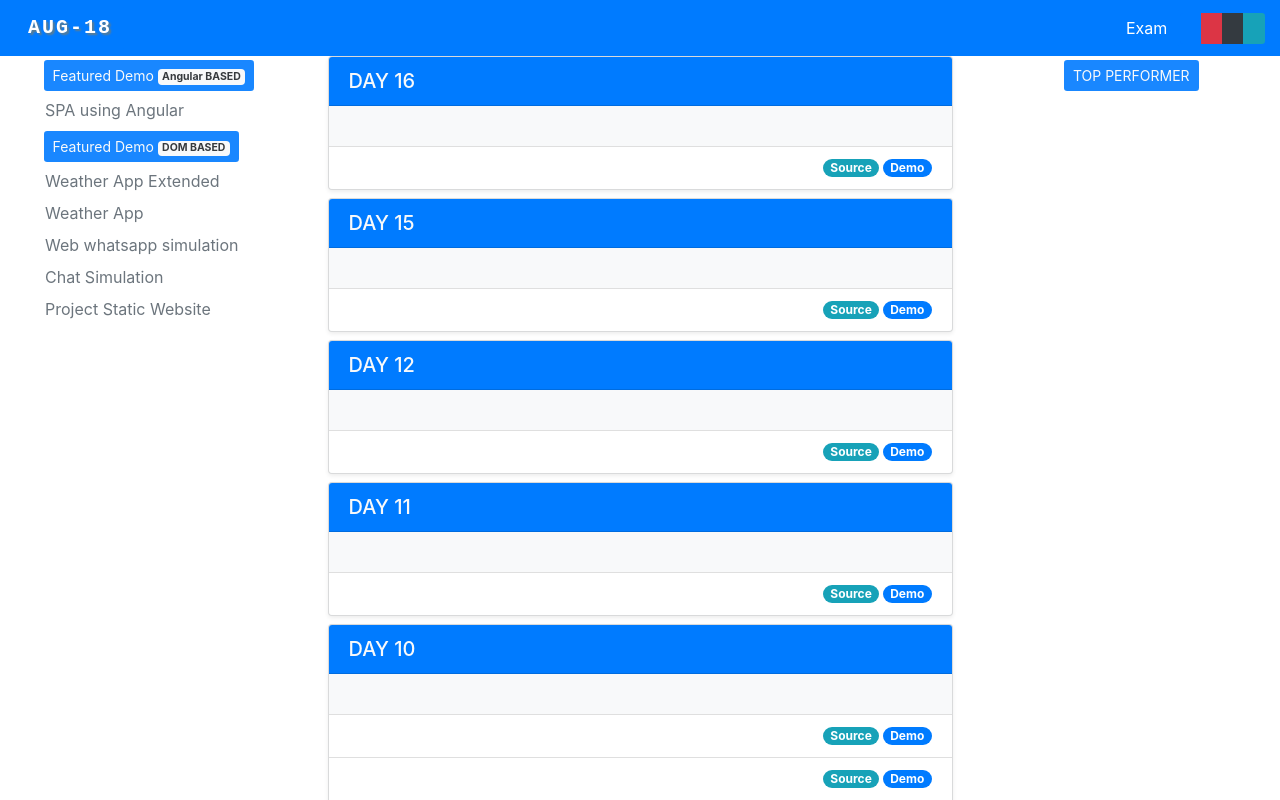
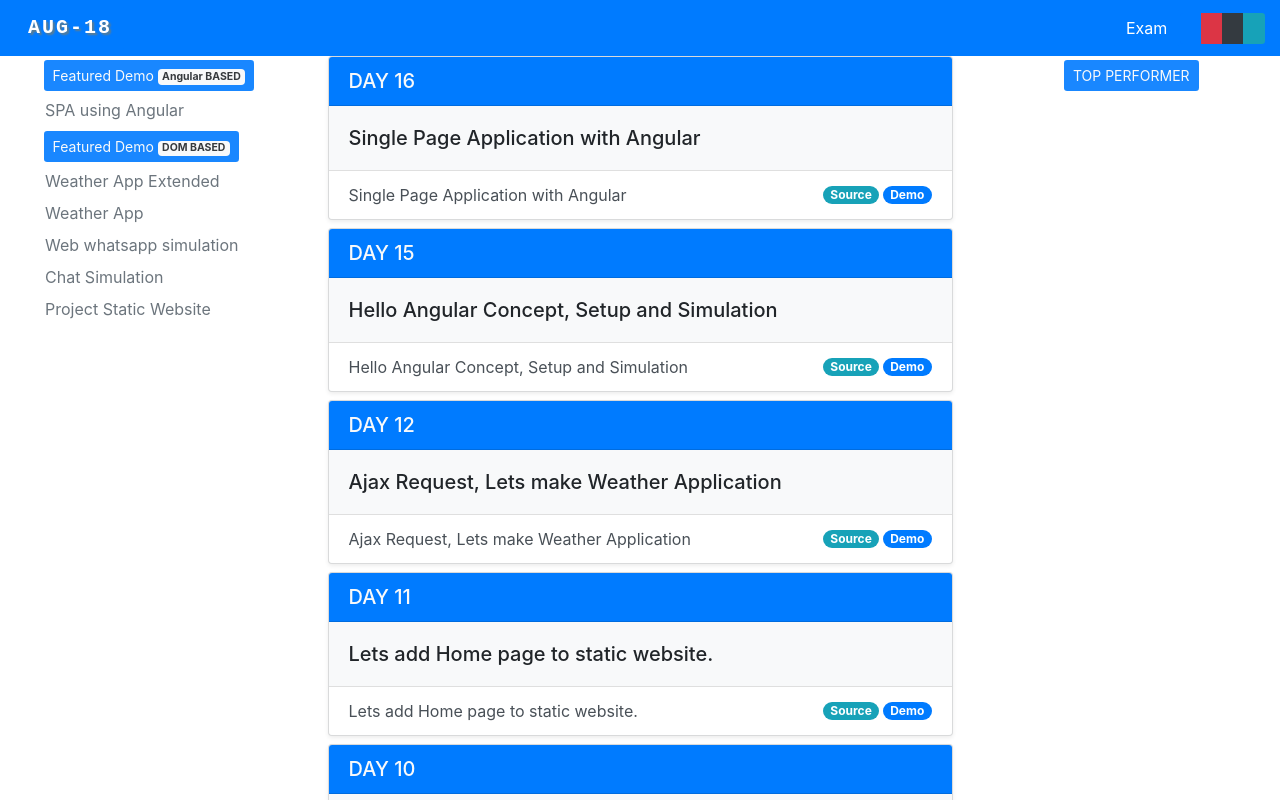
Before and after one commit to koderoom/aug-18, an Angular app: page / in a window 1280 px wide. Shown: the top 800 px of the page. Built offline with nearby package versions, Linux system fonts and the light colour scheme.

Commit message:
home body. done.

```diff
--- a/src/app/home/home.component.html
+++ b/src/app/home/home.component.html
@@ -58,18 +58,18 @@
                   <h5 class="card-title" *ngIf="false">
                       {{iobj.HEADING}}
                   </h5>
-                  <p class="card-text h5 text-justify" ng-bind-html="iobj.DESC | unsafe">
+                  <p class="card-text h5 text-justify" [innerHTML]="iobj.DESC">
                   </p>
               </div>
 
               <ul class="list-group list-group-flush">
                   <li *ngFor="let demoRef of iobj.DEMO_LIST"  class="list-group-item list-group-item-action d-flex justify-content-between align-items-center">
                       <a target="_blank" href="{{demoRef.DEMO_LINK}}" class="list-link">
-                          <span ng-bind-html="demoRef.TITLE | unsafe"></span>
+                          <span [innerHTML]="demoRef.TITLE"></span>
                       </a>
                       <span class="d-flex justify-content-end align-items-center">
                           <a target="_blank" href="{{demoRef.SOURCE_LINK}}" class="badge badge-info badge-pill mr-1">Source</a>
-                          <a ng-show="demoRef.DEMO_LINK"  target="_blank" href="{{demoRef.DEMO_LINK}}" class="badge badge-primary badge-pill">Demo</a>
+                          <a *ngIf="demoRef.DEMO_LINK"  target="_blank" href="{{demoRef.DEMO_LINK}}" class="badge badge-primary badge-pill">Demo</a>
                       </span>
                   </li>
               </ul>
```
